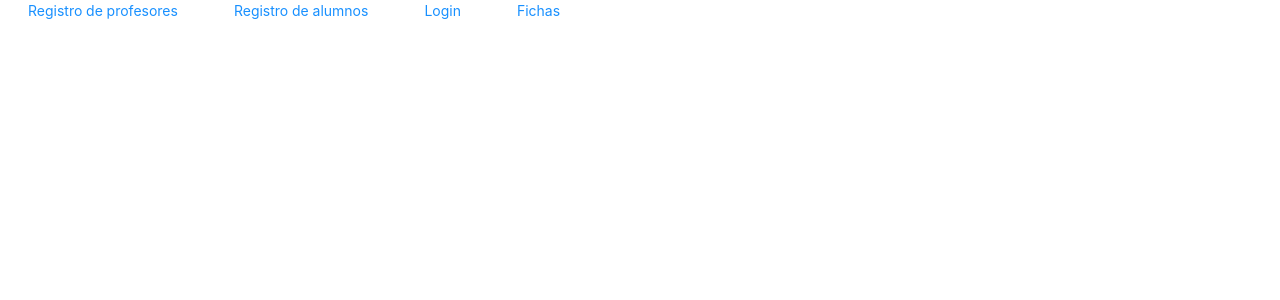
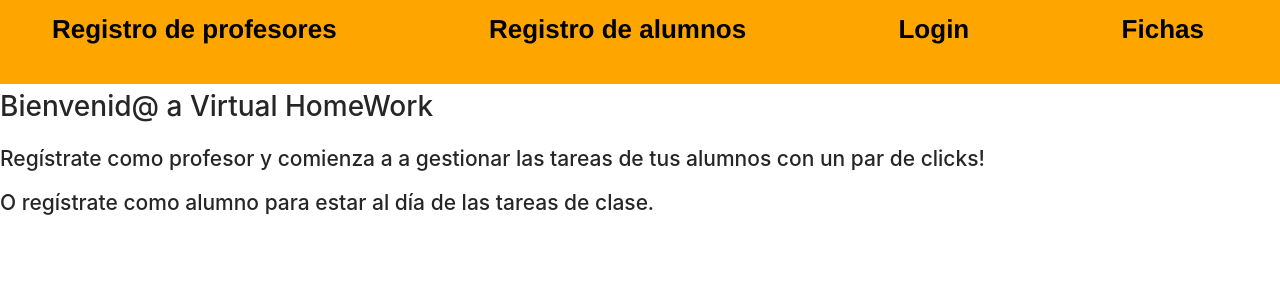
Before and after one commit to SantiagoRMJ/front_final, a React (Create React App) app: page / in a window 1280 px wide. Shown: the top 300 px of the page. Built offline with nearby package versions, Linux system fonts and the light colour scheme.

Commit message:
Home component started

```diff
--- a/src/components/Home/Home.css
+++ b/src/components/Home/Home.css
@@ -1,4 +1,50 @@
+.nav-container{
+    width: 100%;
+    height: 6em;
+    background-color: orange;
+    display: flex;
+    align-items: center;
+    justify-content: space-between;
+    font-weight: bold;
+}
+
+
 .link{
+    font-size: 26px;
     margin: 2em;
     margin-top: 1em;
+    color: black;
+    font-family: "Helvetica Neue"
 }
+
+  .link:before {
+    left: 0;
+    top: 0;
+    width: 100%;
+    height: 100%;
+    background: #492059;
+    transform: translateX(-100%);
+  }
+  .link:after {
+    content: attr(data-content);
+    left: 0;
+    top: 0;
+    width: 0;
+    margin: 12px;
+    color: #492059;
+    white-space: nowrap;
+    overflow: hidden;
+    transition: width .5s ease;
+  }
+  .link> span {
+    display: block;
+    margin: 2px;
+    padding: 10px;
+    background: #9556AE;
+  }
+  .link:hover:before {
+    transform: translateX(0);
+  }
+  .link:hover:after {
+    width: calc(100% - 24px);
+  }
--- a/src/components/Home/Home.js
+++ b/src/components/Home/Home.js
@@ -8,12 +8,23 @@ import axios from 'axios';
 export default class Home extends Component {
     render() {
         return (
-            <div>
+            <>
+            <div className="nav-container">
                 <Link className="link" to="/profesor/registro">Registro de profesores</Link>
                  <Link className="link" to="/alumno/registro">Registro de alumnos</Link>
                  <Link className="link" to="/login">Login</Link>
                  <Link className="link" to="/fichas">Fichas</Link>
             </div>
+            <div className="home-body">
+                <h1>Bienvenid@ a Virtual HomeWork</h1>
+                <h2>Regístrate como profesor y comienza a a gestionar las tareas de tus alumnos con un par de clicks! </h2>
+                <h2>O regístrate como alumno para estar al día de las tareas de clase.</h2>
+            </div>
+            <body>
+
+            </body>
+            </>
+
         )
     }
 }
```
Also changed, not shown: 1 other file (tests, documents, lock files or other folders).
